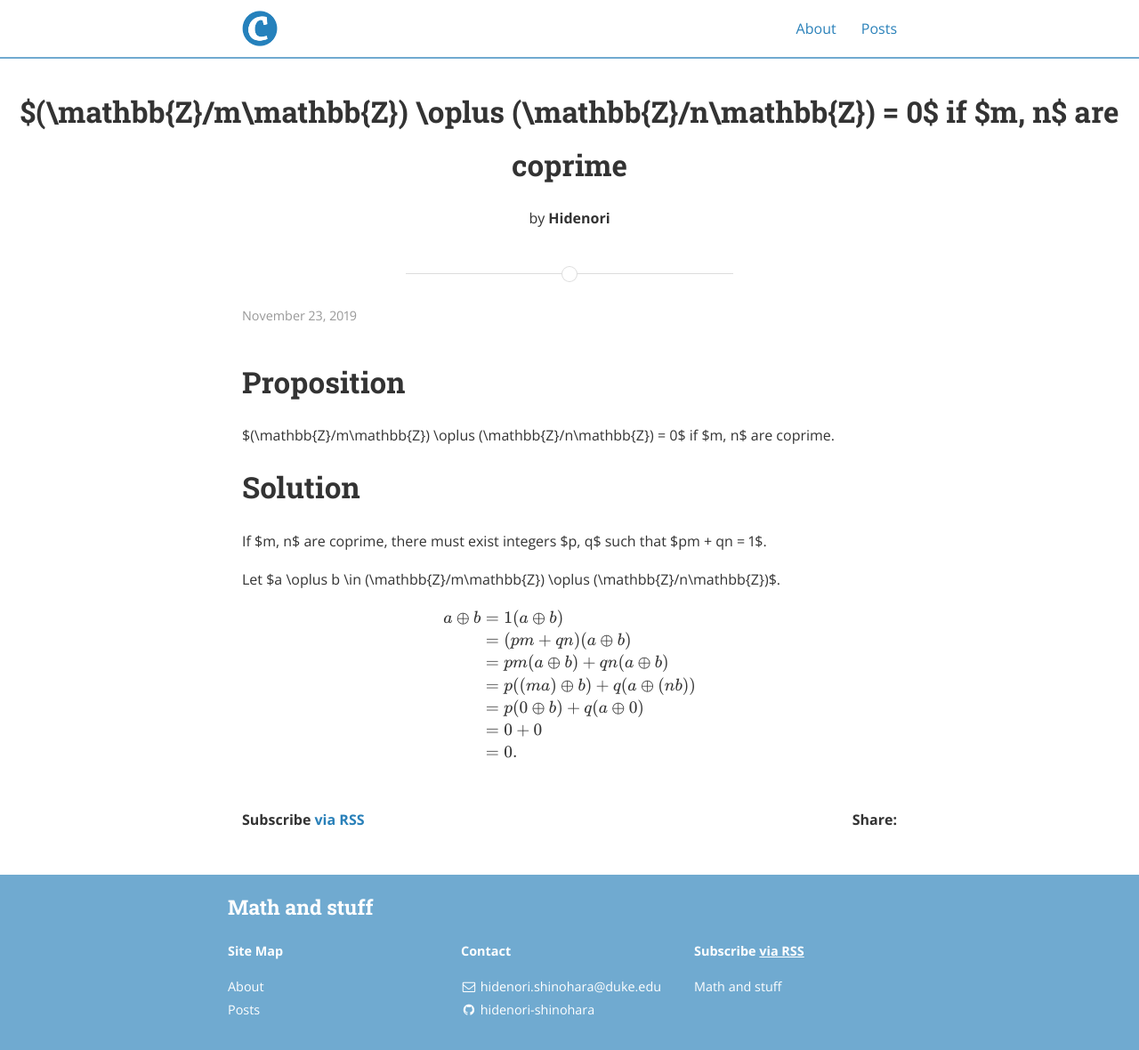
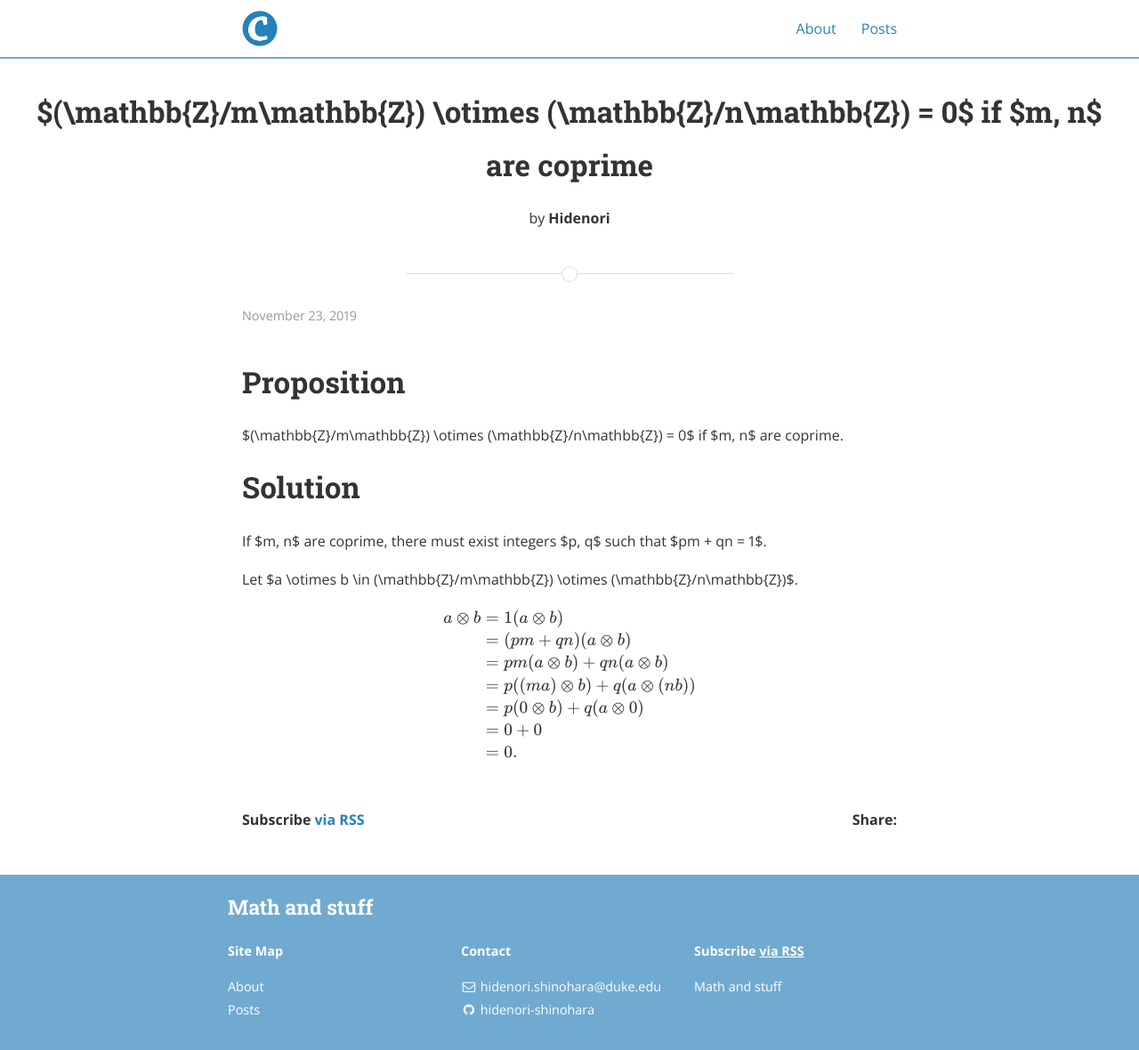
Before and after one commit to hidenori-shinohara/hidenori-shinohara.github.io, a Jekyll site: the page built from _posts/atiyah/chapter2/2019-11-23-coprime-module-ex-2-1.md, in a window 1280 px wide. Shown: the whole page at 89% size. Built offline with Jekyll 4.4.1, drawn with Linux system fonts in a browser that asks for light colours; nearby versions of some CDN libraries; formulas are drawn with MathJax 3.

Commit message:
Oplus -> otimes

```diff
--- a/_posts/atiyah/chapter2/2019-11-23-coprime-module-ex-2-1.md
+++ b/_posts/atiyah/chapter2/2019-11-23-coprime-module-ex-2-1.md
@@ -1,26 +1,26 @@
 ---
 layout: post
-title:  "$(\\mathbb{Z}/m\\mathbb{Z}) \\oplus (\\mathbb{Z}/n\\mathbb{Z}) = 0$ if $m, n$ are coprime"
+title:  "$(\\mathbb{Z}/m\\mathbb{Z}) \\otimes (\\mathbb{Z}/n\\mathbb{Z}) = 0$ if $m, n$ are coprime"
 date:   2019-11-23
 author: Hidenori
 ---
 
 # Proposition
-$(\mathbb{Z}/m\mathbb{Z}) \oplus (\mathbb{Z}/n\mathbb{Z}) = 0$ if $m, n$ are coprime.
+$(\mathbb{Z}/m\mathbb{Z}) \otimes (\mathbb{Z}/n\mathbb{Z}) = 0$ if $m, n$ are coprime.
 
 # Solution
 If $m, n$ are coprime, there must exist integers $p, q$ such that $pm + qn = 1$.
 
-Let $a \oplus b \in (\mathbb{Z}/m\mathbb{Z}) \oplus (\mathbb{Z}/n\mathbb{Z})$.
+Let $a \otimes b \in (\mathbb{Z}/m\mathbb{Z}) \otimes (\mathbb{Z}/n\mathbb{Z})$.
 
 $$
 \begin{align*}
-  a \oplus b
-    &= 1(a \oplus b) \\
-    &= (pm + qn)(a \oplus b) \\
-    &= pm(a \oplus b) + qn(a \oplus b) \\
-    &= p((ma) \oplus b) + q(a \oplus (nb)) \\
-    &= p(0 \oplus b) + q(a \oplus 0) \\
+  a \otimes b
+    &= 1(a \otimes b) \\
+    &= (pm + qn)(a \otimes b) \\
+    &= pm(a \otimes b) + qn(a \otimes b) \\
+    &= p((ma) \otimes b) + q(a \otimes (nb)) \\
+    &= p(0 \otimes b) + q(a \otimes 0) \\
     &= 0 + 0 \\
     &= 0.
 \end{align*}
```
